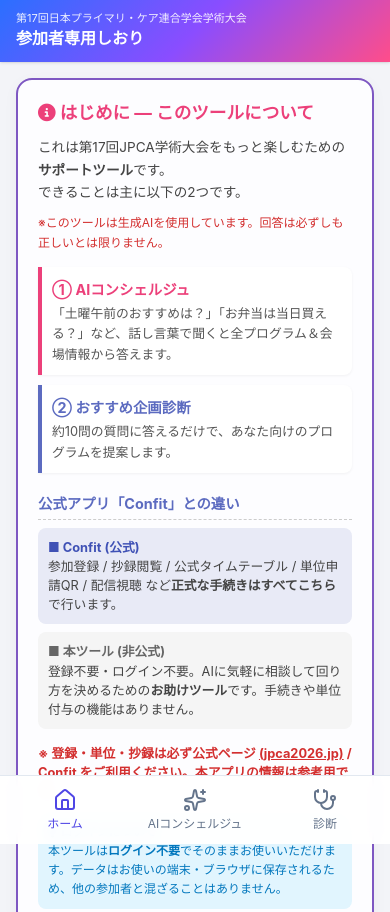
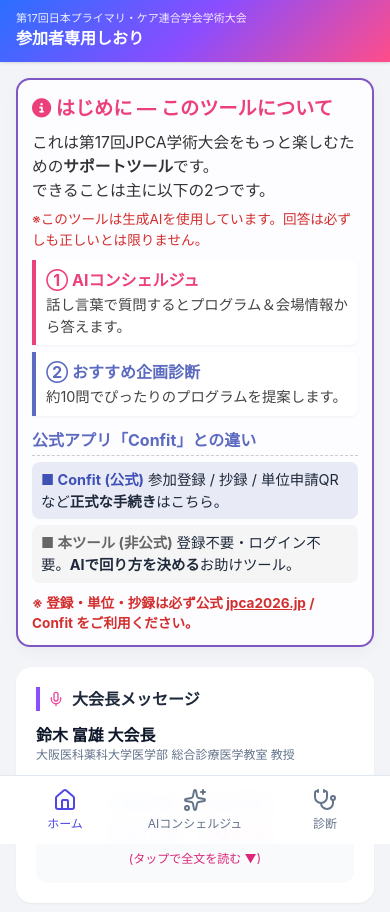
Before and after one commit to tadayuki0007/jpca2026-shiori, a plain HTML site: page index.html in a window 390 px wide. Shown: the top 912 px of the page. Drawn offline with nearby package versions, Linux system fonts and the light colour scheme.

Commit message:
はじめに: フォント拡大+余白圧縮+文面短縮でiPhone 1画面内に収める

```diff
--- a/index.html
+++ b/index.html
@@ -53,54 +53,48 @@
   <!-- ================ HOME ================ -->
   <section id="view-home" class="view active space-y-5">
 
-    <!-- はじめに (元プログラマー版を踏襲) -->
-    <div style="background:#fdfdff; border: 2px solid #7e57c2; border-radius: 16px; padding: 20px; margin-bottom: 20px; box-shadow: 0 4px 15px rgba(0,0,0,0.04);">
-      <h3 style="color: #ec407a; margin: 0 0 10px 0; font-size: 1.1rem; font-weight:700;">
+    <!-- はじめに (元プログラマー版を踏襲・iPhone 1画面に収まるよう調整) -->
+    <div style="background:#fdfdff; border: 2px solid #7e57c2; border-radius: 14px; padding: 14px 14px 12px; margin-bottom: 16px; box-shadow: 0 4px 15px rgba(0,0,0,0.04);">
+      <h3 style="color: #ec407a; margin: 0 0 8px 0; font-size: 1.2rem; font-weight:700;">
         <i class="fas fa-info-circle"></i> はじめに — このツールについて
       </h3>
-      <p style="font-size:0.85rem; color:#444; margin: 0 0 10px 0; line-height:1.65;">
+      <p style="font-size:0.98rem; color:#333; margin: 0 0 6px 0; line-height:1.55;">
         これは第17回JPCA学術大会をもっと楽しむための<b>サポートツール</b>です。<br>
         できることは主に以下の2つです。
       </p>
-      <p style="font-size:0.75rem; color:#d32f2f; margin: 0 0 15px 0; line-height:1.6;">
+      <p style="font-size:0.85rem; color:#d32f2f; margin: 0 0 10px 0; line-height:1.5;">
         ※このツールは生成AIを使用しています。回答は必ずしも正しいとは限りません。
       </p>
-      <div style="background:#fff; border-left:4px solid #ec407a; padding:10px; margin-bottom:10px; border-radius:0 8px 8px 0; box-shadow:0 1px 3px rgba(0,0,0,0.05);">
-        <b style="color:#ec407a; font-size:0.9rem;">① AIコンシェルジュ</b>
-        <p style="font-size:0.8rem; margin:3px 0 0 0; color:#555; line-height:1.6;">
-          「土曜午前のおすすめは？」「お弁当は当日買える？」など、話し言葉で聞くと全プログラム＆会場情報から答えます。
+      <div style="background:#fff; border-left:4px solid #ec407a; padding:8px 10px; margin-bottom:7px; border-radius:0 8px 8px 0; box-shadow:0 1px 3px rgba(0,0,0,0.05);">
+        <b style="color:#ec407a; font-size:1rem;">① AIコンシェルジュ</b>
+        <p style="font-size:0.9rem; margin:2px 0 0 0; color:#444; line-height:1.5;">
+          話し言葉で質問するとプログラム＆会場情報から答えます。
         </p>
       </div>
-      <div style="background:#fff; border-left:4px solid #5c6bc0; padding:10px; margin-bottom:20px; border-radius:0 8px 8px 0; box-shadow:0 1px 3px rgba(0,0,0,0.05);">
-        <b style="color:#5c6bc0; font-size:0.9rem;">② おすすめ企画診断</b>
-        <p style="font-size:0.8rem; margin:3px 0 0 0; color:#555; line-height:1.6;">
-          約10問の質問に答えるだけで、あなた向けのプログラムを提案します。
+      <div style="background:#fff; border-left:4px solid #5c6bc0; padding:8px 10px; margin-bottom:12px; border-radius:0 8px 8px 0; box-shadow:0 1px 3px rgba(0,0,0,0.05);">
+        <b style="color:#5c6bc0; font-size:1rem;">② おすすめ企画診断</b>
+        <p style="font-size:0.9rem; margin:2px 0 0 0; color:#444; line-height:1.5;">
+          約10問でぴったりのプログラムを提案します。
         </p>
       </div>
 
-      <div style="font-weight:bold; font-size:0.9rem; color:#5c6bc0; margin-bottom:8px; border-bottom:1px dashed #ccc; padding-bottom:4px;">
+      <div style="font-weight:bold; font-size:1rem; color:#5c6bc0; margin-bottom:6px; border-bottom:1px dashed #ccc; padding-bottom:3px;">
         公式アプリ「Confit」との違い
       </div>
-      <div style="display:flex; flex-direction:column; gap:8px; font-size:0.8rem; margin-bottom:15px;">
-        <div style="background:#e8eaf6; padding:10px; border-radius:8px;">
-          <b style="color:#3f51b5;">■ Confit (公式)</b><br>
-          <span style="color:#444;">参加登録 / 抄録閲覧 / 公式タイムテーブル / 単位申請QR / 配信視聴 など<b>正式な手続きはすべてこちら</b>で行います。</span>
+      <div style="display:flex; flex-direction:column; gap:6px; font-size:0.9rem; margin-bottom:10px;">
+        <div style="background:#e8eaf6; padding:7px 9px; border-radius:8px; line-height:1.5;">
+          <b style="color:#3f51b5;">■ Confit (公式)</b> 参加登録 / 抄録 / 単位申請QR など<b>正式な手続き</b>はこちら。
         </div>
-        <div style="background:#f5f5f5; padding:10px; border-radius:8px;">
-          <b style="color:#666;">■ 本ツール (非公式)</b><br>
-          <span style="color:#444;">登録不要・ログイン不要。AIに気軽に相談して回り方を決めるための<b>お助けツール</b>です。手続きや単位付与の機能はありません。</span>
+        <div style="background:#f5f5f5; padding:7px 9px; border-radius:8px; line-height:1.5;">
+          <b style="color:#666;">■ 本ツール (非公式)</b> 登録不要・ログイン不要。<b>AIで回り方を決める</b>お助けツール。
         </div>
       </div>
 
-      <p style="font-size:0.8rem; color:#d32f2f; font-weight:bold; margin: 0 0 10px 0;">
-        ※ 登録・単位・抄録は必ず公式ページ
-        <a href="https://jpca2026.jp/" target="_blank" rel="noopener" style="color:#d32f2f; text-decoration:underline;">(jpca2026.jp)</a>
-        / Confit をご利用ください。本アプリの情報は参考用です。
+      <p style="font-size:0.85rem; color:#d32f2f; font-weight:bold; margin: 0;">
+        ※ 登録・単位・抄録は必ず公式
+        <a href="https://jpca2026.jp/" target="_blank" rel="noopener" style="color:#d32f2f; text-decoration:underline;">jpca2026.jp</a>
+        / Confit をご利用ください。
       </p>
-      <div style="background:#e1f5fe; padding:10px; border-radius:8px; font-size:0.75rem; color:#0277bd; line-height:1.6;">
-        <i class="fas fa-lightbulb"></i> <b>ログインについて</b><br>
-        本ツールは<b>ログイン不要</b>でそのままお使いいただけます。データはお使いの端末・ブラウザに保存されるため、他の参加者と混ざることはありません。
-      </div>
     </div>
 
     <!-- 大会長メッセージ -->
```
